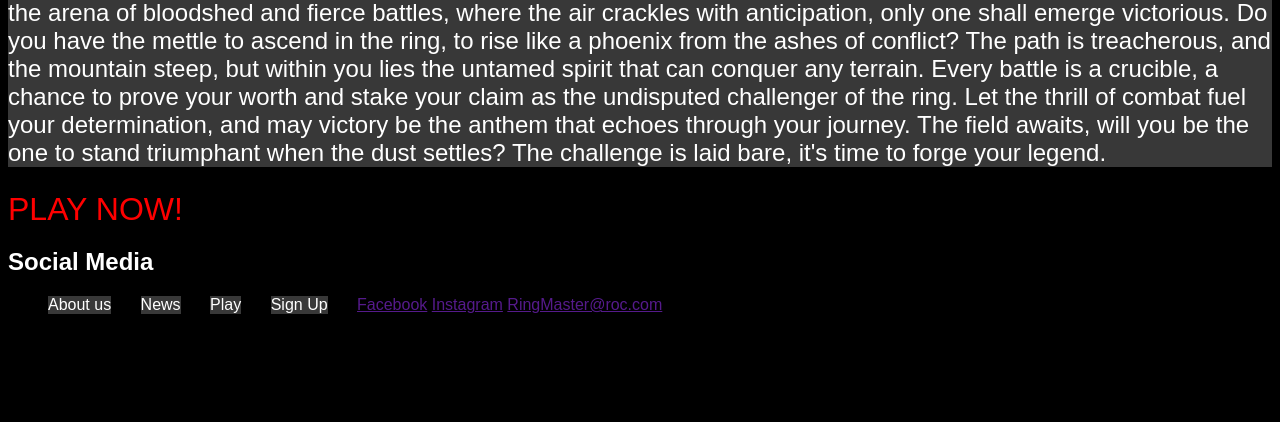
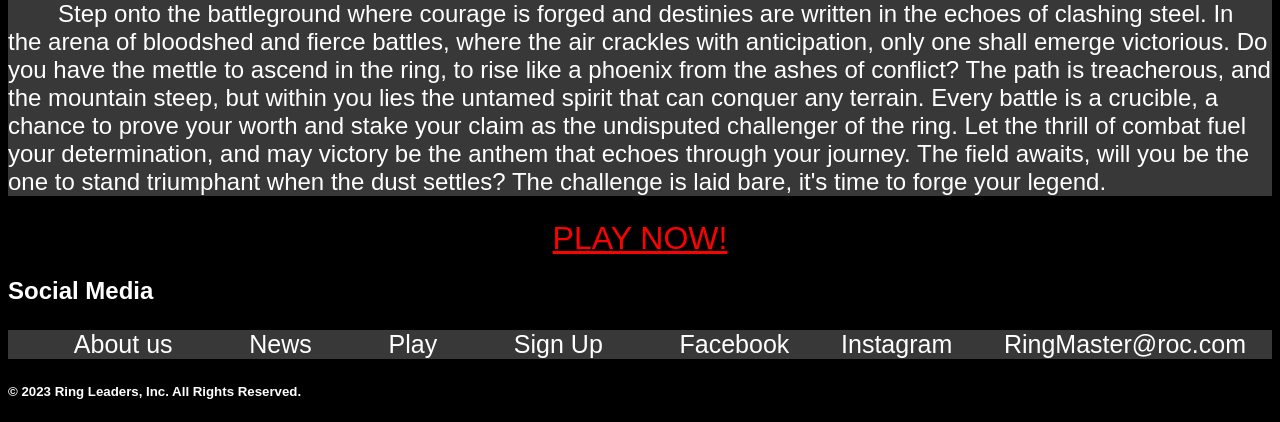
Before and after one commit to DDXP3/RingofChallengers, a plain HTML site: page index.html in a window 1280 px wide. Shown: the part 879-1301 px from the top of the page. Before the commit the page ends 1209 px from the top, so only its background shows below. Drawn offline with Linux system fonts and the light colour scheme.

Commit message:
commited

```diff
--- a/assets/css/homepage.css
+++ b/assets/css/homepage.css
@@ -29,6 +29,7 @@ body {
 
 .clicktabs {
     text-align: end;
+    font-size: 25px;
 }
 
 .aboutus {
@@ -64,6 +65,21 @@ body {
     margin-right: 25px;
 }
 
+.facebook {
+    text-decoration: none;
+    color: white;
+}
+
+.instagram {
+    text-decoration: none;
+    color: white;
+}
+
+.email {
+    text-decoration: none;
+    color: white;
+}
+
 .mainimg {
     width: 100%;
 }
@@ -81,8 +97,17 @@ body {
 }
 
 .playnow {
-    text-decoration: none;
+    display: flex;
+    justify-content: center;
     color: red;
-    text-align: center;
     font-size: xx-large;
 }
+
+.pagebottem {
+    background-color: rgb(56, 56, 56);
+    text-decoration: none;
+    color: white;
+    display: flex;
+    justify-content: space-around;
+    font-size: 25px;
+}
--- a/index.html
+++ b/index.html
@@ -36,15 +36,16 @@
     <footer>
         <div>
             <h2>Social Media</h2>
-            <ul>
+            <ul class="pagebottem">
                 <a href="./aboutus.html" class="aboutus"> About us </a>
                 <a href="./news.html" class="news"> News </a>
                 <a href="./play.html" class="play"> Play </a>
                 <a href="./signup.html" class="signup"> Sign Up </a>
-                <a href="" class="">Facebook</a>
-                <a href="" class="">Instagram</a>
-                <a href="" class="">RingMaster@roc.com</a>
+                <a href="" class="facebook">Facebook</a>
+                <a href="" class="instagram">Instagram</a>
+                <a href="" class="email">RingMaster@roc.com</a>
             </ul>
+            <h5 class="copyright">© 2023 Ring Leaders, Inc. All Rights Reserved.</h5>
         </div>
     </footer>
 
```
